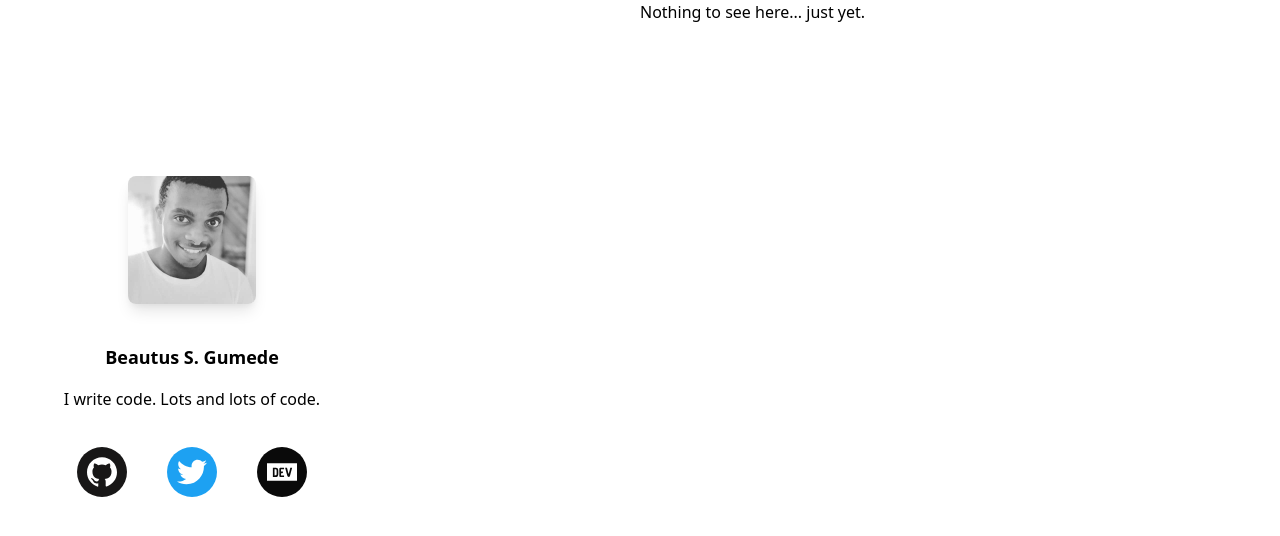
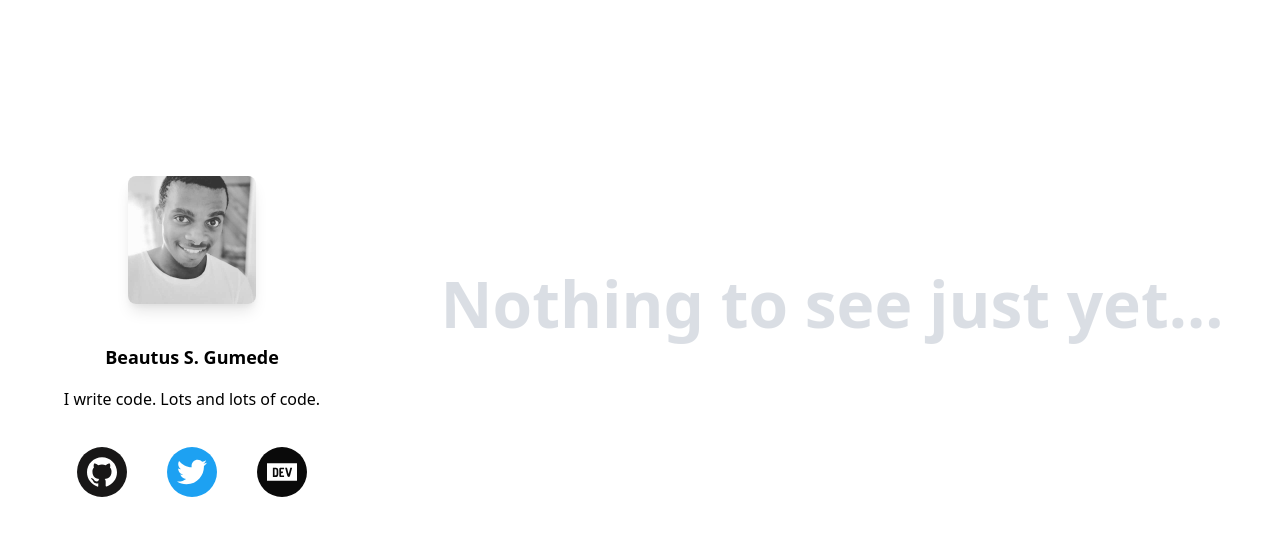
Before and after one commit to sduduzog/sduduzog.github.io, a Nuxt app: page / in a window 1280 px wide. Shown: the top 536 px of the page. Built offline with nearby package versions, Linux system fonts and the light colour scheme.

Commit message:
added silly stuff

```diff
--- a/layouts/default.vue
+++ b/layouts/default.vue
@@ -1,25 +1,14 @@
 <template>
   <div
-    :class="{ dark: darkMode }"
-    class="min-h-screen grid md:grid-cols-2 bg-background"
+    class="min-h-screen grid md:grid-cols-layout md:grid-rows-2 bg-background"
   >
-    <!--div
-      class="flex justify-end p-2 m-auto text-lg font-light text-primary-color max-w-screen-xl"
-    >
-      <span @click="toggleMode" class="p-2">
-        <Sun v-if="darkMode" />
-        <Moon v-else />
-      </span>
-    </div-->
-    <div class="md:pt-32 md:max-w-sm">
+    <div class="md:pt-32">
       <img
         class="h-32 m-auto mt-12 rounded-lg shadow-lg md:mt-18"
         src="~/assets/img/sdu.jpg"
         alt="My face"
       />
-      <h1
-        class="p-4 mt-6 text-lg font-semibold text-center title text-primary-color"
-      >
+      <h1 class="p-4 mt-6 text-lg font-semibold text-center text-primary-color">
         Beautus S. Gumede
       </h1>
       <h2 class="mb-4 text-center text-secondary-color">
@@ -37,9 +26,12 @@
         /></a>
       </div>
     </div>
-    <div>
+    <div class="p-12 row-start-2"></div>
+    <div class="row-span-2">
       <!--nuxt /-->
-      <h1 class="">Nothing to see here... just yet.</h1>
+      <h1 class="pt-64 text-6xl font-bold text-center text-gray-600 opacity-25">
+        Nothing to see just yet...
+      </h1>
     </div>
   </div>
 </template>
--- a/tailwind.config.js
+++ b/tailwind.config.js
@@ -17,6 +17,9 @@ module.exports = {
       boxShadow: {
         x:
           '0 20px 25px -5px rgba(0, 0, 0, .4), 0 10px 10px -5px rgba(0, 0, 0, .4)'
+      },
+      gridTemplateColumns: {
+        layout: '24rem 1fr'
       }
     }
   },
```
